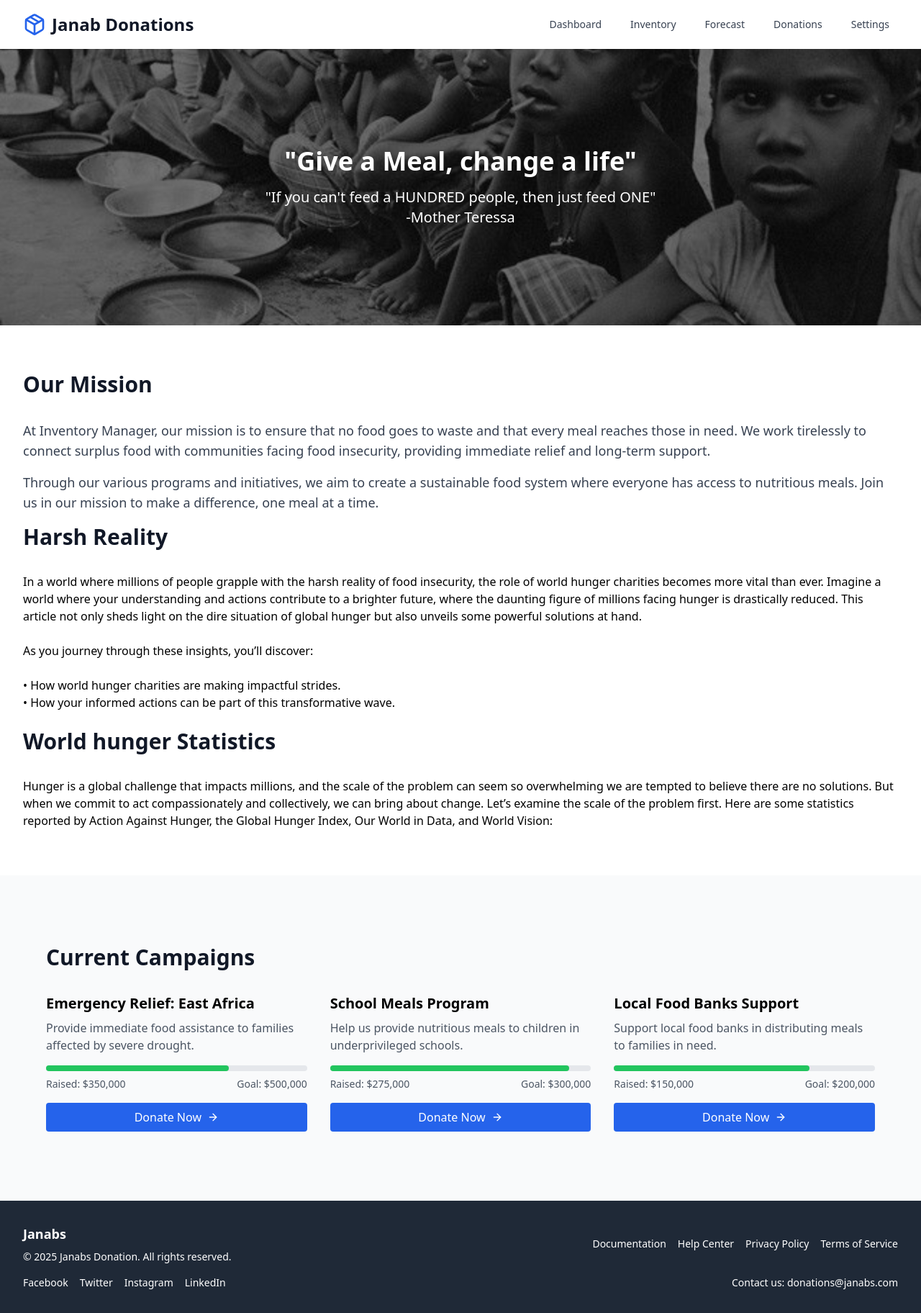
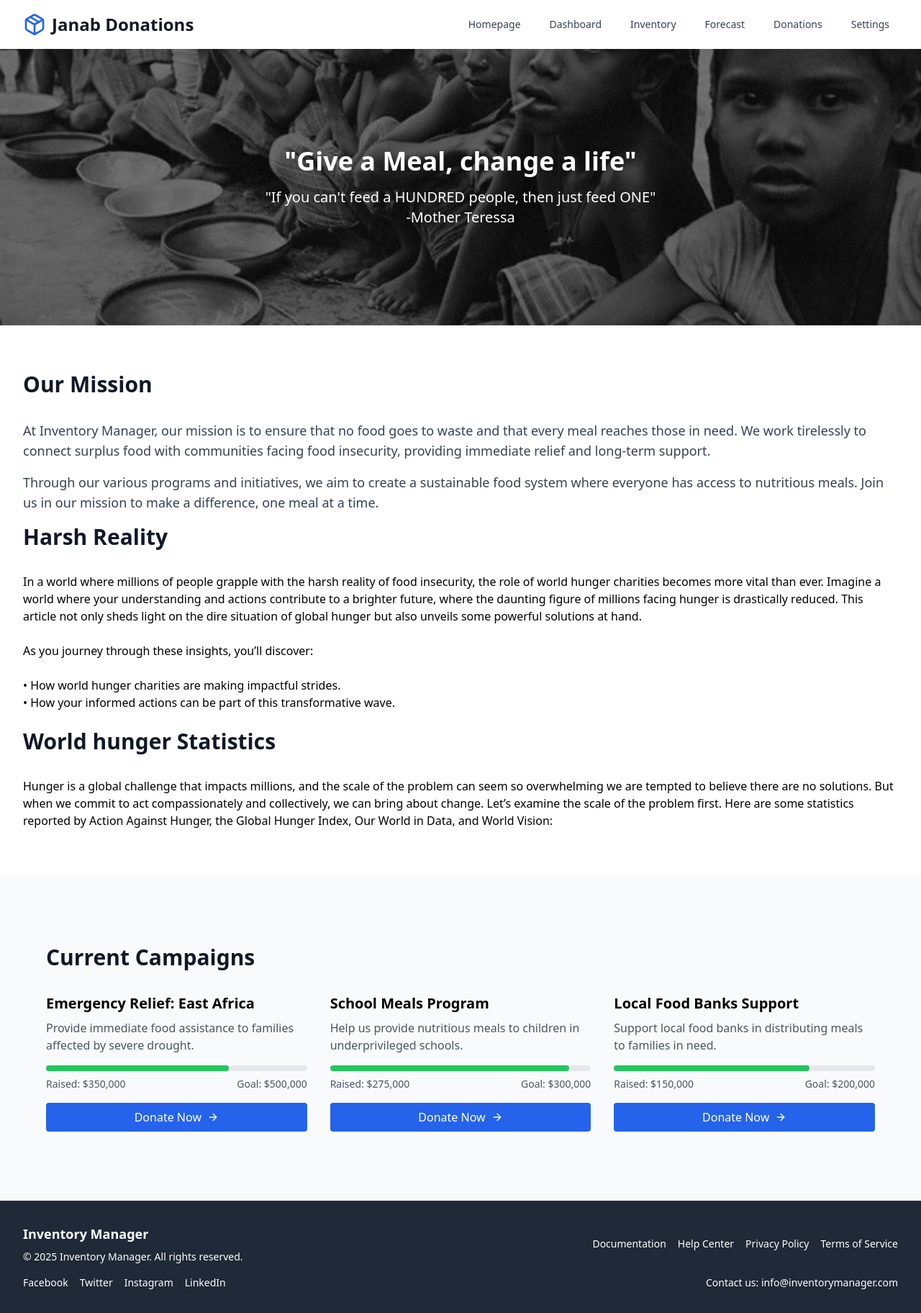
Before and after one commit to P47Parzival/Thinkbiz-heckathon-, a React (Vite) app: page / in a window 1280 px wide. Shown: the whole page at 72% size. Built offline with nearby package versions, Linux system fonts and the light colour scheme.

Commit message:
Update App.jsx

```diff
--- a/src/App.jsx
+++ b/src/App.jsx
@@ -6,9 +6,10 @@ import Inventory from './Inventory';
 import Forecast from './Forecast';
 import Donations from './Donations';
 import Settings from './Settings';
+import DashboardPage from './Dashboardpage';
 import backgroundImage from './images/wha.jpg'; // Adjust the path as necessary
 
-const Dashboard = () => {
+const Homepage = () => {
   const navigate = useNavigate();
 
   return (
@@ -22,7 +23,7 @@ const Dashboard = () => {
               <h1 className="ml-2 text-2xl font-bold text-gray-900">Janab Donations</h1>
             </div>
             <nav className="flex space-x-4">
-              {['Dashboard', 'Inventory', 'Forecast', 'Donations', 'Settings'].map((item) => (
+              {['Homepage', 'Dashboard', 'Inventory', 'Forecast', 'Donations', 'Settings'].map((item) => (
                 <NavButton key={item} item={item} />
               ))}
             </nav>
@@ -134,8 +135,8 @@ Here are some statistics reported by Action Against Hunger, the Global Hunger In
         <div className="max-w-7xl mx-auto px-4 sm:px-6 lg:px-8">
           <div className="flex justify-between items-center">
             <div>
-              <h3 className="text-lg font-bold mb-2">Janabs</h3>
-              <p className="text-sm">© 2025 Janabs Donation. All rights reserved.</p>
+              <h3 className="text-lg font-bold mb-2">Inventory Manager</h3>
+              <p className="text-sm">© 2025 Inventory Manager. All rights reserved.</p>
             </div>
             <div className="flex space-x-4">
               <a href="#" className="text-sm hover:text-gray-400">Documentation</a>
@@ -152,7 +153,7 @@ Here are some statistics reported by Action Against Hunger, the Global Hunger In
               <a href="#" className="text-sm hover:text-gray-400">LinkedIn</a>
             </div>
             <div>
-              <p className="text-sm">Contact us: donations@janabs.com</p>
+              <p className="text-sm">Contact us: info@inventorymanager.com</p>
             </div>
           </div>
         </div>
@@ -168,8 +169,10 @@ const NavButton = ({ item }) => {
     <button
       className="px-3 py-2 rounded-md text-sm font-medium text-gray-700 hover:text-gray-900 hover:bg-gray-100"
       onClick={() => {
-        if (item === 'Dashboard') {
+        if (item === 'Homepage') {
           navigate('/');
+        } else if (item === 'Dashboard') {
+          navigate('/dashboard');
         } else if (item === 'Inventory') {
           navigate('/inventory');
         } else if (item === 'Forecast') {
@@ -190,8 +193,9 @@ const App = () => {
   return (
     <Router>
       <Routes>
-        <Route path="/" element={<Dashboard />} />
+        <Route path="/" element={<Homepage />} />
         <Route path="/inventory" element={<Inventory />} />
+        <Route path="/dashboard" element={<DashboardPage />} />
         <Route path="/forecast" element={<Forecast />} />
         <Route path="/donations" element={<Donations />} />
         <Route path="/settings" element={<Settings />} />
```
